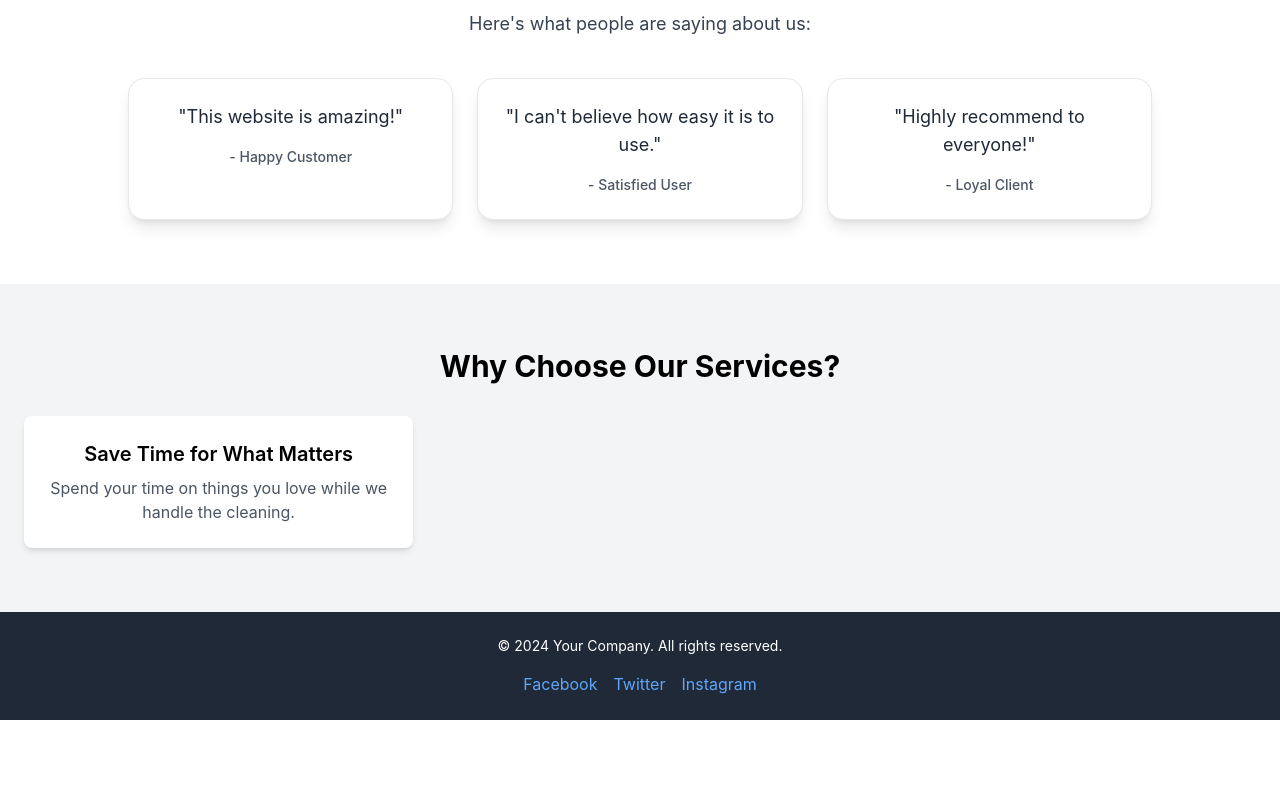
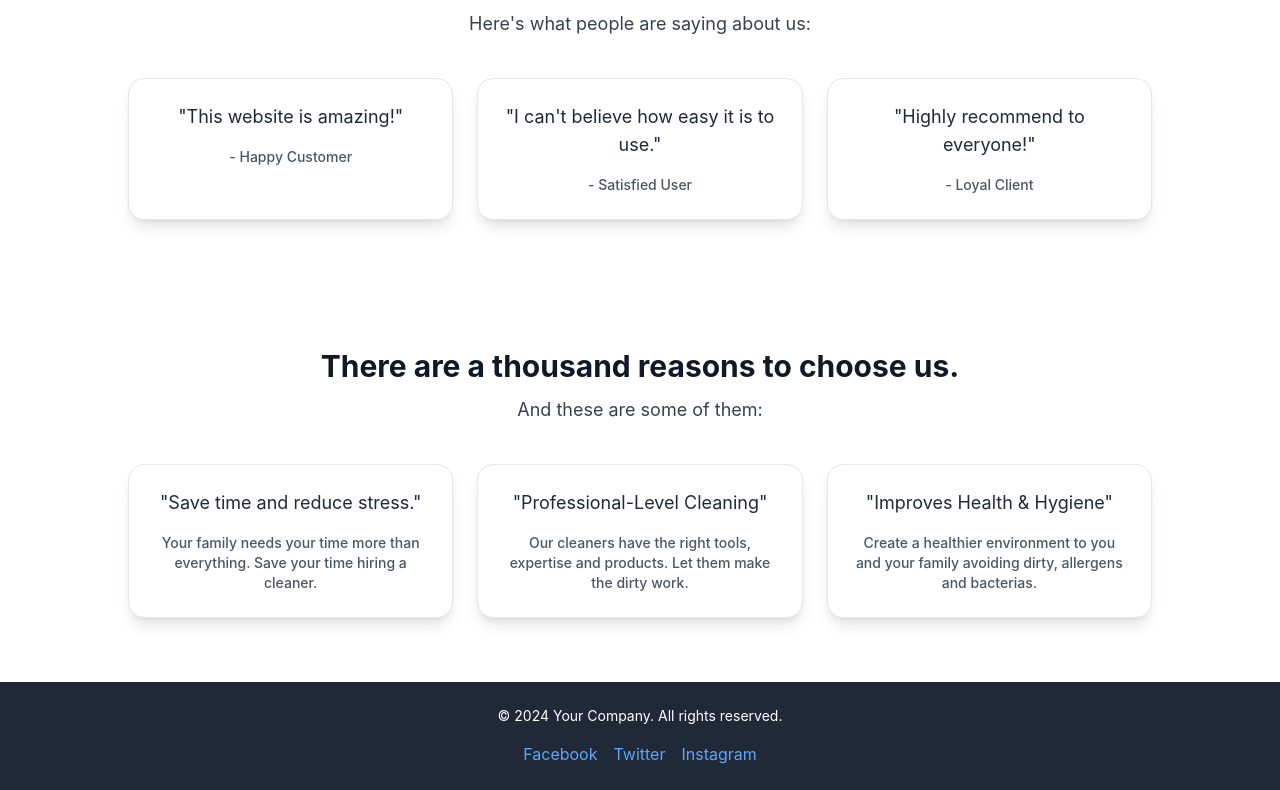
Before and after one commit to ramlow07/Cleaners-app, a React (Create React App) app in the folder frontend/my-app/: page /home in a window 1280 px wide. Shown: the part 962-1752 px from the top of the page. Before the commit the page ends 1682 px from the top, so only its background shows below. Built offline with nearby package versions, Linux system fonts and the light colour scheme.

Commit message:
feature: updating BenefitsSection design and adding more cards

```diff
--- a/frontend/my-app/src/components/homepage/BenefitsSection.tsx
+++ b/frontend/my-app/src/components/homepage/BenefitsSection.tsx
@@ -19,17 +19,40 @@ const BenefitsSection: React.FC = () => {
   ];
 
   return (
-    <section className="benefits-section bg-gray-100 py-16">
-      <div className="container mx-auto px-6 text-center">
-        <h2 className="text-3xl font-bold mb-8">Why Choose Our Services?</h2>
-        <div className="grid grid-cols-1 md:grid-cols-3 gap-8">
-          {benefitprops.map((benefits, index) => (
+    <section className="bg-white py-16 px-6">
+      <div className="max-w-5xl mx-auto text-center">
+        <h2 className="text-3xl font-bold text-gray-900">
+          There are a thousand reasons to choose us.
+        </h2>
+        <p className="mt-3 text-gray-700 text-lg">
+          And these are some of them:
+        </p>
+        <div className="mt-10 grid grid-cols-1 sm:grid-cols-2 md:grid-cols-3 gap-6">
+          {[
+            {
+              title: "Save time and reduce stress.",
+              subtitle:
+                "Your family needs your time more than everything. Save your time hiring a cleaner.",
+            },
+            {
+              title: "Professional-Level Cleaning",
+              subtitle:
+                "Our cleaners have the right tools, expertise and products. Let them make the dirty work.",
+            },
+            {
+              title: "Improves Health & Hygiene",
+              subtitle:
+                "Create a healthier environment to you and your family avoiding dirty, allergens and bacterias.",
+            },
+          ].map((testimonial, index) => (
             <div
               key={index}
-              className="bg-white p-6 rounded-lg shadow-md flex flex-col items-center"
+              className="bg-white p-6 rounded-2xl shadow-lg border border-gray-200 transform transition-all duration-300 hover:scale-105 hover:shadow-xl"
             >
-              <h3 className="text-xl font-semibold mb-2">{benefits.title}</h3>
-              <p className="text-gray-600">{benefits.description}</p>
+              <p className="text-gray-800 text-lg">"{testimonial.title}"</p>
+              <p className="mt-4 text-sm text-gray-600 font-medium">
+                {testimonial.subtitle}
+              </p>
             </div>
           ))}
         </div>
```
